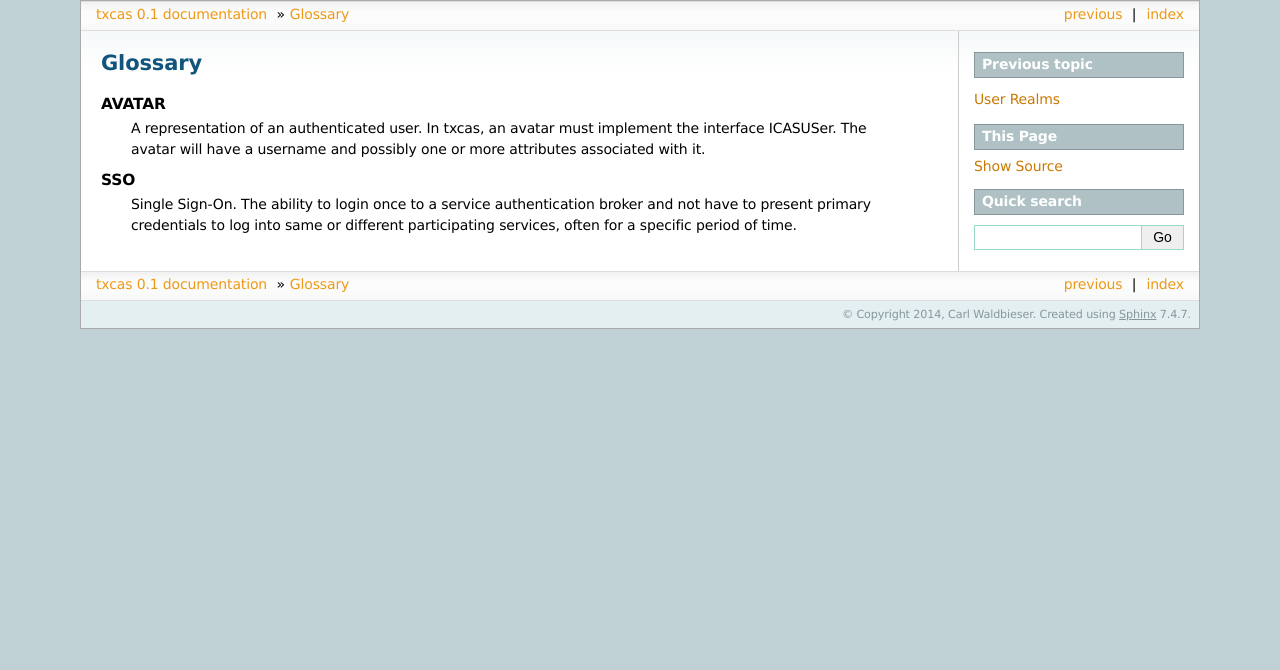
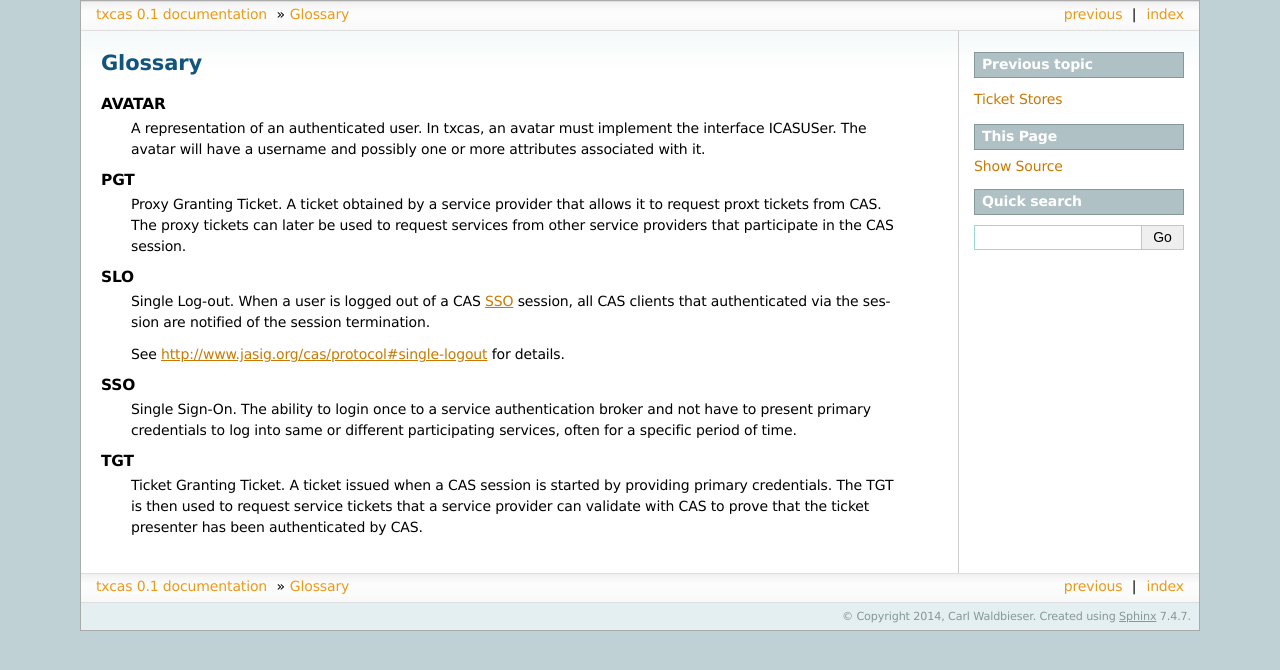
Before and after one commit to cwaldbieser/txcas, a Sphinx documentation site: the page built from docs/glossary.rst, in a window 1280 px wide. Shown: the top 670 px of the page. Built offline with Sphinx 7.4.7, drawn with Linux system fonts in a browser that asks for light colours.

Commit message:
Added documentation for ticket stores.

```diff
--- a/docs/glossary.rst
+++ b/docs/glossary.rst
@@ -8,8 +8,27 @@ Glossary
         implement the interface ICASUSer.  The avatar will have a username
         and possibly one or more attributes associated with it.
 
+    PGT
+        Proxy Granting Ticket.  A ticket obtained by a service provider that
+        allows it to request proxt tickets from CAS.  The proxy tickets can
+        later be used to request services from other service providers that
+        participate in the CAS session.
+
+    SLO
+        Single Log-out.  When a user is logged out of a CAS :term:`SSO`
+        session, all CAS clients that authenticated via the session are
+        notified of the session termination.
+
+        See http://www.jasig.org/cas/protocol#single-logout for details.
+
     SSO
         Single Sign-On.  The ability to login once to a service authentication
         broker and not have to present primary credentials to log into same
         or different participating services, often for a specific period of
         time.
+
+    TGT
+        Ticket Granting Ticket.  A ticket issued when a CAS session is started
+        by providing primary credentials.  The TGT is then used to request
+        service tickets that a service provider can validate with CAS to prove
+        that the ticket presenter has been authenticated by CAS.
--- a/docs/index.rst
+++ b/docs/index.rst
@@ -16,6 +16,7 @@ Contents:
    configuration
    authentication
    user_realms
+   ticket_stores
 
    glossary
 
```
Also changed, not shown: docs/ticket_stores.rst (added, +87 -0 lines).
